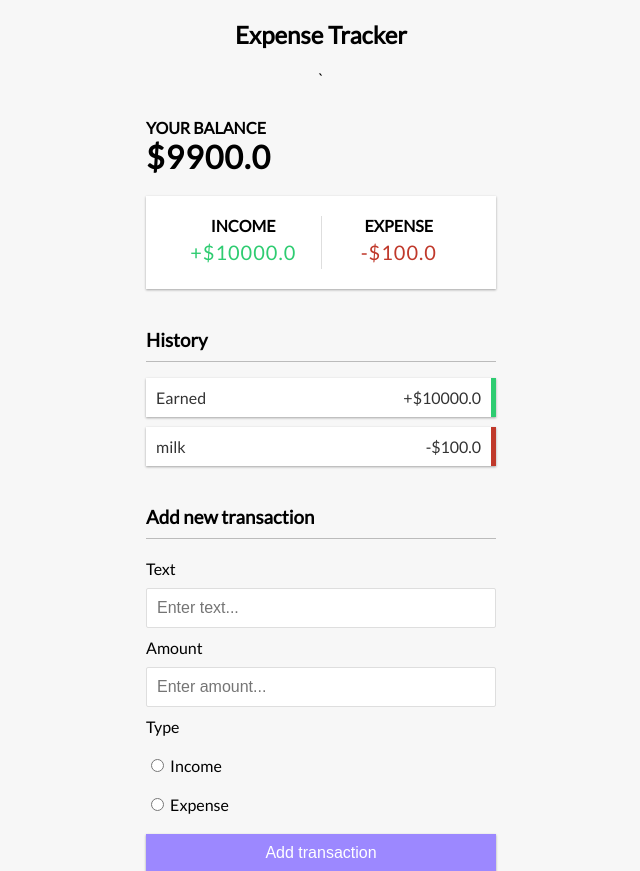
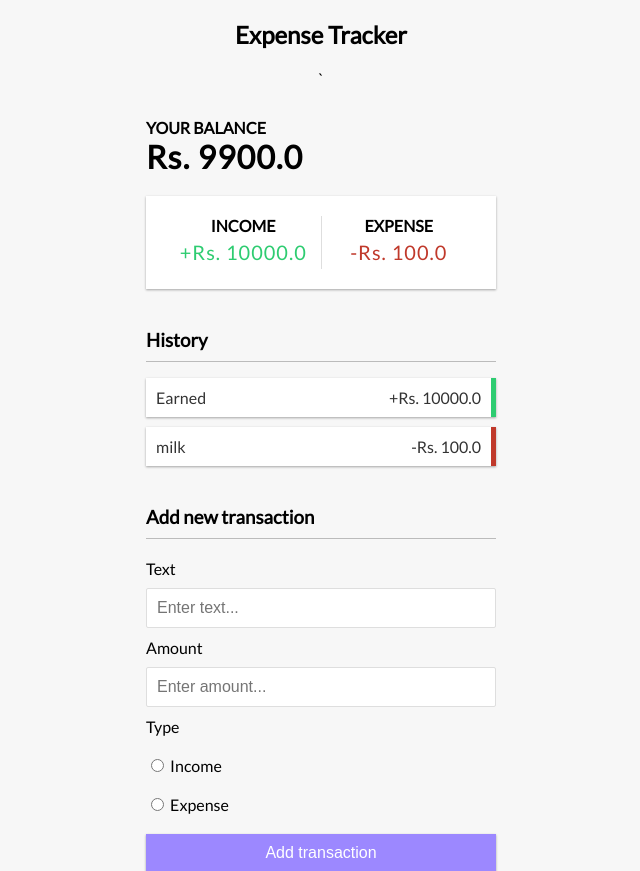
Before and after one commit to 16Keshav/khata-kitaab, a Django app: page / in a window 1280 px wide. Shown: the top 871 px of the page, without its empty margins (319-959 px from the left). Run offline with Django 3.2, Linux system fonts and the light colour scheme; a user stored in the database is signed in; data comes from the database, SQL or seed files in the repository.

Commit message:
changed currency

```diff
--- a/home/templates/home.html
+++ b/home/templates/home.html
@@ -4,16 +4,16 @@
 `
     <div class="container">
     <h4>Your Balance</h4>
-    <h1 id="balance">${{profile.balance}}</h1>
+    <h1 id="balance">Rs. {{profile.balance}}</h1>
 
     <div class="inc-exp-container">
         <div>
         <h4>Income</h4>
-        <p id="money-plus" class="money plus">+${{profile.income}}</p>
+        <p id="money-plus" class="money plus">+Rs. {{profile.income}}</p>
         </div>
         <div>
         <h4>Expense</h4>
-        <p id="money-minus" class="money minus">-${{profile.expenses}}</p>
+        <p id="money-minus" class="money minus">-Rs. {{profile.expenses}}</p>
         </div>
     </div>
 
@@ -23,11 +23,11 @@
         {% for expense in expenses %}
             {% if expense.expense_type == 'Positive' %}
                 <li class="plus">
-                    {{expense.name}} <span>+${{expense.amount}}</span>
+                    {{expense.name}} <span>+Rs. {{expense.amount}}</span>
                 </li>
             {% else %}
                 <li class="minus">
-                    {{expense.name}} <span>-${{expense.amount}}</span>
+                    {{expense.name}} <span>-Rs. {{expense.amount}}</span>
                 </li>
             {% endif %}
         {% endfor %}
```
